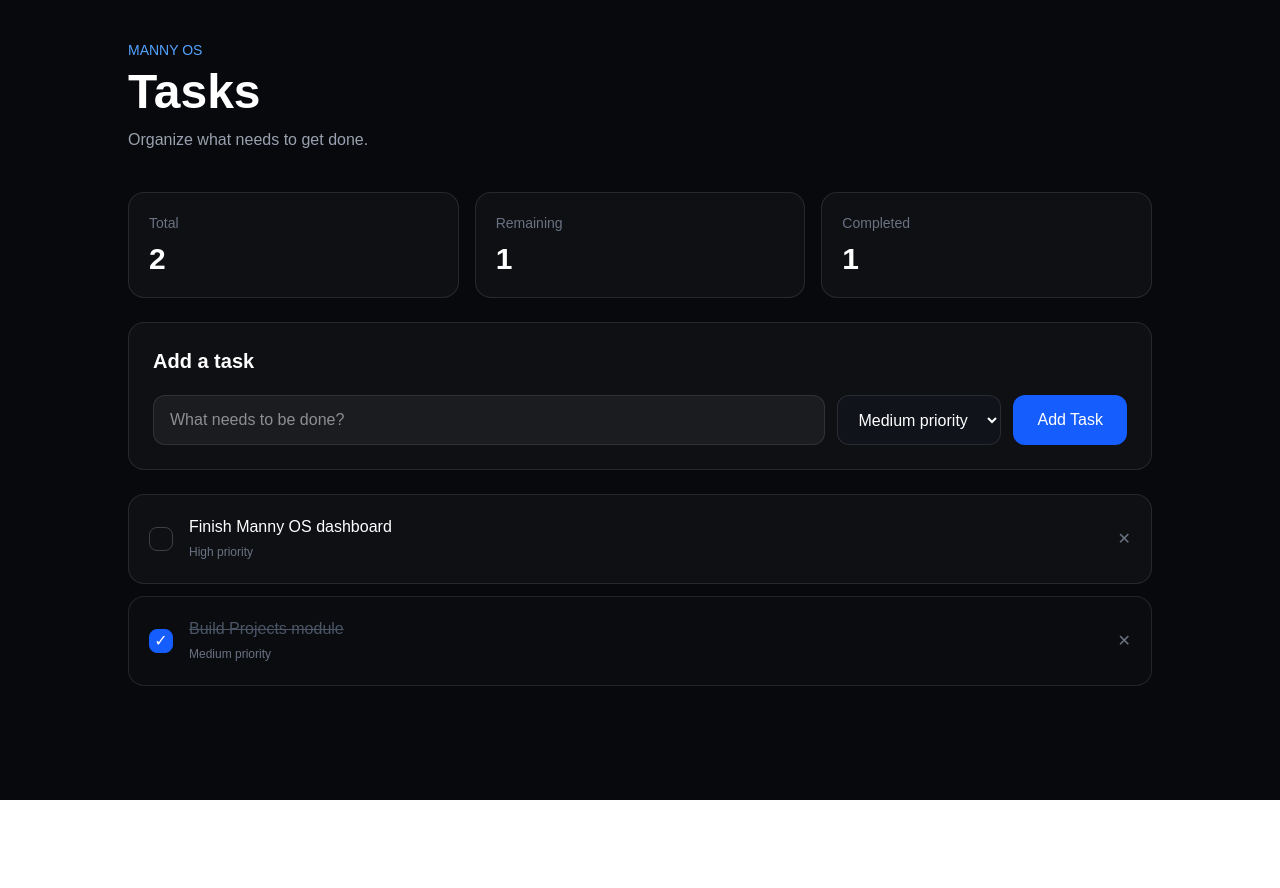
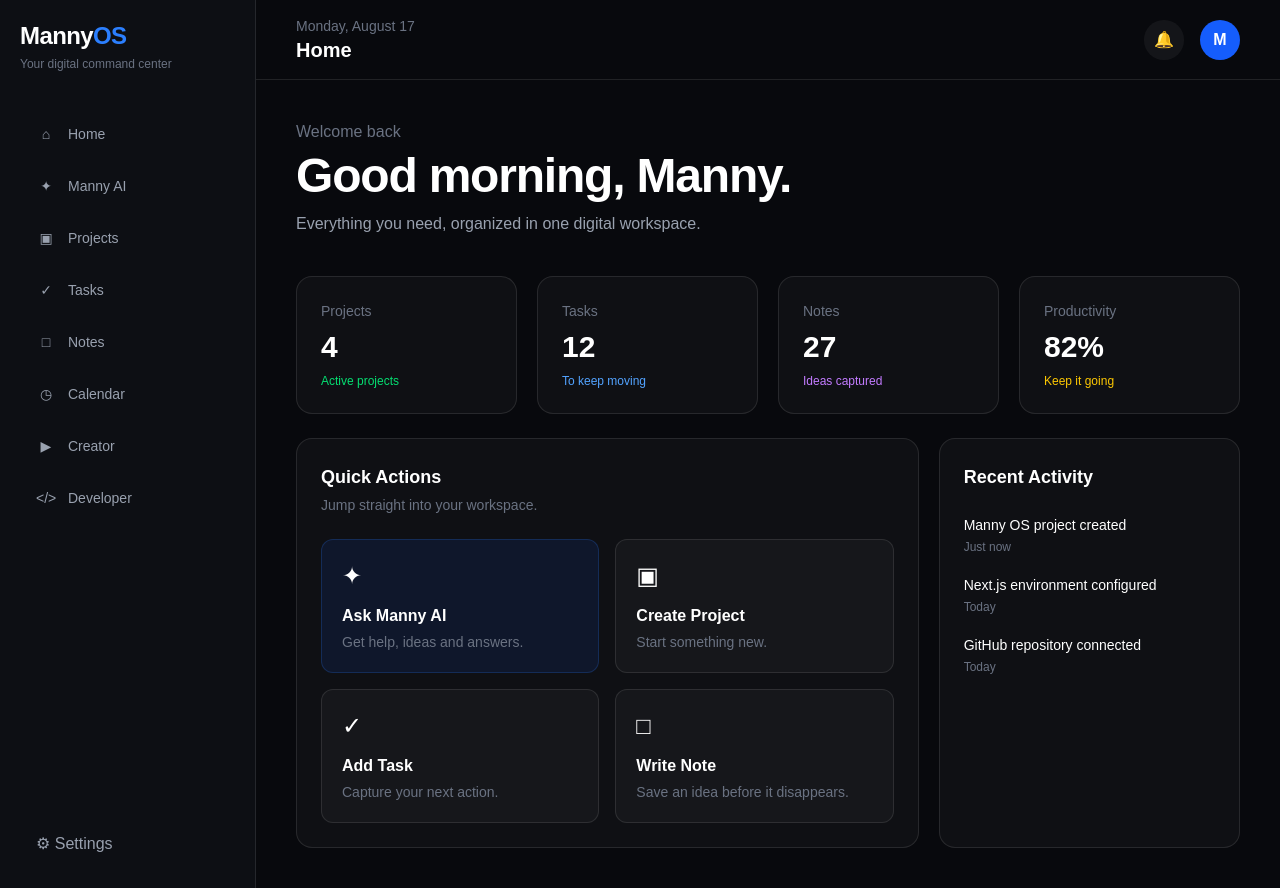
Before and after one commit to manny456788/DEPLOY-EMMY-II, a Next.js app: page / in a window 1280 px wide. Before the commit the page ends 800 px from the top, so only its background shows below. Built offline with nearby package versions, Linux system fonts and the light colour scheme.

Commit message:
Complete Manny OS navigation and tasks

```diff
--- a/app/page.tsx
+++ b/app/page.tsx
@@ -1,228 +1,320 @@
 "use client";
 
-import { useState } from "react";
+import Link from "next/link";
 
-type Task = {
-  id: number;
-  title: string;
-  priority: "Low" | "Medium" | "High";
-  completed: boolean;
-};
+const menu = [
+  { name: "Home", icon: "⌂", path: "/" },
+  { name: "Manny AI", icon: "✦", path: "/ai" },
+  { name: "Projects", icon: "▣", path: "/projects" },
+  { name: "Tasks", icon: "✓", path: "/tasks" },
+  { name: "Notes", icon: "□", path: "/notes" },
+  { name: "Calendar", icon: "◷", path: "/calendar" },
+  { name: "Creator", icon: "▶", path: "/creator" },
+  { name: "Developer", icon: "</>", path: "/developer" },
+];
 
-export default function TasksPage() {
-  const [tasks, setTasks] = useState<Task[]>([
-    {
-      id: 1,
-      title: "Finish Manny OS dashboard",
-      priority: "High",
-      completed: false,
-    },
-    {
-      id: 2,
-      title: "Build Projects module",
-      priority: "Medium",
-      completed: true,
-    },
-  ]);
+export default function Home() {
+  return (
+    <main className="min-h-screen bg-[#08090d] text-white flex">
 
-  const [newTask, setNewTask] = useState("");
-  const [priority, setPriority] = useState<Task["priority"]>("Medium");
+      {/* Sidebar */}
+      <aside className="w-64 border-r border-white/10 bg-[#0d0f14] p-5 hidden md:flex flex-col">
 
-  function addTask() {
-    if (!newTask.trim()) return;
-
-    const task: Task = {
-      id: Date.now(),
-      title: newTask,
-      priority,
-      completed: false,
-    };
-
-    setTasks((current) => [task, ...current]);
-    setNewTask("");
-    setPriority("Medium");
-  }
-
-  function toggleTask(id: number) {
-    setTasks((current) =>
-      current.map((task) =>
-        task.id === id
-          ? { ...task, completed: !task.completed }
-          : task
-      )
-    );
-  }
-
-  function deleteTask(id: number) {
-    setTasks((current) =>
-      current.filter((task) => task.id !== id)
-    );
-  }
-
-  const completed = tasks.filter((task) => task.completed).length;
-  const remaining = tasks.length - completed;
-
-  return (
-    <main className="min-h-screen bg-[#08090d] text-white p-6 md:p-10">
-      <div className="max-w-5xl mx-auto">
-
-        {/* Header */}
         <div className="mb-10">
-          <p className="text-blue-400 text-sm font-medium">
-            MANNY OS
-          </p>
-
-          <h1 className="text-4xl md:text-5xl font-bold mt-2">
-            Tasks
+          <h1 className="text-2xl font-bold tracking-tight">
+            Manny<span className="text-blue-500">OS</span>
           </h1>
 
-          <p className="text-gray-400 mt-3">
-            Organize what needs to get done.
+          <p className="text-xs text-gray-500 mt-1">
+            Your digital command center
           </p>
         </div>
 
+        <nav className="space-y-2">
+
+          {menu.map((item) => (
+            <Link
+              key={item.name}
+              href={item.path}
+              className="w-full flex items-center gap-3 px-4 py-3 rounded-xl text-sm text-gray-400 hover:bg-white/5 hover:text-white transition"
+            >
+              <span className="w-5 text-center">
+                {item.icon}
+              </span>
+
+              {item.name}
+            </Link>
+          ))}
+
+        </nav>
+
+        <div className="mt-auto">
+
+          <Link
+            href="/settings"
+            className="w-full flex items-center gap-3 px-4 py-3 rounded-xl text-gray-400 hover:bg-white/5 hover:text-white transition"
+          >
+            ⚙ Settings
+          </Link>
+
+        </div>
+
+      </aside>
+
+      {/* Main Content */}
+      <section className="flex-1">
+
+        {/* Top Bar */}
+        <header className="h-20 border-b border-white/10 flex items-center justify-between px-6 md:px-10">
+
+          <div>
+            <p className="text-sm text-gray-500">
+              Monday, August 17
+            </p>
+
+            <h2 className="text-xl font-semibold">
+              Home
+            </h2>
+          </div>
+
+          <div className="flex items-center gap-4">
+
+            <button className="w-10 h-10 rounded-full bg-white/5 hover:bg-white/10">
+              🔔
+            </button>
+
+            <div className="w-10 h-10 rounded-full bg-blue-600 flex items-center justify-center font-semibold">
+              M
+            </div>
+
+          </div>
+
+        </header>
+
+        {/* Dashboard */}
+        <div className="p-6 md:p-10">
+
+          <div className="mb-10">
+
+            <p className="text-gray-500 mb-2">
+              Welcome back
+            </p>
+
+            <h1 className="text-4xl md:text-5xl font-bold tracking-tight">
+              Good morning, Manny.
+            </h1>
+
+            <p className="text-gray-400 mt-3 max-w-xl">
+              Everything you need, organized in one digital workspace.
+            </p>
+
+          </div>
+
           {/* Stats */}
-        <div className="grid grid-cols-2 md:grid-cols-3 gap-4 mb-6">
+          <div className="grid grid-cols-1 sm:grid-cols-2 lg:grid-cols-4 gap-5">
 
-          <div className="border border-white/10 bg-white/[0.03] rounded-2xl p-5">
+            <div className="rounded-2xl border border-white/10 bg-white/[0.03] p-6">
+
               <p className="text-gray-500 text-sm">
-              Total
+                Projects
               </p>
 
               <p className="text-3xl font-bold mt-2">
-              {tasks.length}
+                4
+              </p>
+
+              <p className="text-xs text-green-400 mt-2">
+                Active projects
+              </p>
+
+            </div>
+
+            <div className="rounded-2xl border border-white/10 bg-white/[0.03] p-6">
+
+              <p className="text-gray-500 text-sm">
+                Tasks
+              </p>
+
+              <p className="text-3xl font-bold mt-2">
+                12
+              </p>
+
+              <p className="text-xs text-blue-400 mt-2">
+                To keep moving
+              </p>
+
+            </div>
+
+            <div className="rounded-2xl border border-white/10 bg-white/[0.03] p-6">
+
+              <p className="text-gray-500 text-sm">
+                Notes
+              </p>
+
+              <p className="text-3xl font-bold mt-2">
+                27
+              </p>
+
+              <p className="text-xs text-purple-400 mt-2">
+                Ideas captured
+              </p>
+
+            </div>
+
+            <div className="rounded-2xl border border-white/10 bg-white/[0.03] p-6">
+
+              <p className="text-gray-500 text-sm">
+                Productivity
+              </p>
+
+              <p className="text-3xl font-bold mt-2">
+                82%
+              </p>
+
+              <p className="text-xs text-yellow-400 mt-2">
+                Keep it going
+              </p>
+
+            </div>
+
+          </div>
+
+          {/* Quick Actions */}
+          <div className="grid lg:grid-cols-3 gap-5 mt-6">
+
+            <div className="lg:col-span-2 rounded-2xl border border-white/10 bg-white/[0.03] p-6">
+
+              <h3 className="text-lg font-semibold">
+                Quick Actions
+              </h3>
+
+              <p className="text-sm text-gray-500 mt-1">
+                Jump straight into your workspace.
+              </p>
+
+              <div className="grid sm:grid-cols-2 gap-4 mt-6">
+
+                <Link
+                  href="/ai"
+                  className="text-left rounded-xl bg-blue-600/10 border border-blue-500/20 p-5 hover:bg-blue-600/20 transition"
+                >
+                  <div className="text-2xl">
+                    ✦
+                  </div>
+
+                  <h4 className="font-semibold mt-3">
+                    Ask Manny AI
+                  </h4>
+
+                  <p className="text-sm text-gray-500 mt-1">
+                    Get help, ideas and answers.
+                  </p>
+                </Link>
+
+                <Link
+                  href="/projects"
+                  className="text-left rounded-xl bg-white/[0.03] border border-white/10 p-5 hover:bg-white/[0.06] transition"
+                >
+                  <div className="text-2xl">
+                    ▣
+                  </div>
+
+                  <h4 className="font-semibold mt-3">
+                    Create Project
+                  </h4>
+
+                  <p className="text-sm text-gray-500 mt-1">
+                    Start something new.
+                  </p>
+                </Link>
+
+                <Link
+                  href="/tasks"
+                  className="text-left rounded-xl bg-white/[0.03] border border-white/10 p-5 hover:bg-white/[0.06] transition"
+                >
+                  <div className="text-2xl">
+                    ✓
+                  </div>
+
+                  <h4 className="font-semibold mt-3">
+                    Add Task
+                  </h4>
+
+                  <p className="text-sm text-gray-500 mt-1">
+                    Capture your next action.
+                  </p>
+                </Link>
+
+                <Link
+                  href="/notes"
+                  className="text-left rounded-xl bg-white/[0.03] border border-white/10 p-5 hover:bg-white/[0.06] transition"
+                >
+                  <div className="text-2xl">
+                    □
+                  </div>
+
+                  <h4 className="font-semibold mt-3">
+                    Write Note
+                  </h4>
+
+                  <p className="text-sm text-gray-500 mt-1">
+                    Save an idea before it disappears.
+                  </p>
+                </Link>
+
+              </div>
+
+            </div>
+
+            {/* Activity */}
+            <div className="rounded-2xl border border-white/10 bg-white/[0.03] p-6">
+
+              <h3 className="text-lg font-semibold">
+                Recent Activity
+              </h3>
+
+              <div className="mt-6 space-y-5">
+
+                <div>
+                  <p className="text-sm">
+                    Manny OS project created
+                  </p>
+
+                  <p className="text-xs text-gray-500 mt-1">
+                    Just now
                   </p>
                 </div>
 
-          <div className="border border-white/10 bg-white/[0.03] rounded-2xl p-5">
-            <p className="text-gray-500 text-sm">
-              Remaining
+                <div>
+                  <p className="text-sm">
+                    Next.js environment configured
                   </p>
 
-            <p className="text-3xl font-bold mt-2">
-              {remaining}
+                  <p className="text-xs text-gray-500 mt-1">
+                    Today
                   </p>
                 </div>
 
-          <div className="border border-white/10 bg-white/[0.03] rounded-2xl p-5">
-            <p className="text-gray-500 text-sm">
-              Completed
+                <div>
+                  <p className="text-sm">
+                    GitHub repository connected
                   </p>
 
-            <p className="text-3xl font-bold mt-2">
-              {completed}
+                  <p className="text-xs text-gray-500 mt-1">
+                    Today
                   </p>
                 </div>
 
               </div>
 
-        {/* Add Task */}
-        <div className="border border-white/10 bg-white/[0.03] rounded-2xl p-6 mb-6">
-
-          <h2 className="text-xl font-semibold">
-            Add a task
-          </h2>
-
-          <div className="flex flex-col md:flex-row gap-3 mt-5">
-
-            <input
-              value={newTask}
-              onChange={(e) => setNewTask(e.target.value)}
-              onKeyDown={(e) => {
-                if (e.key === "Enter") {
-                  addTask();
-                }
-              }}
-              placeholder="What needs to be done?"
-              className="flex-1 bg-white/5 border border-white/10 rounded-xl px-4 py-3 outline-none focus:border-blue-500"
-            />
-
-            <select
-              value={priority}
-              onChange={(e) =>
-                setPriority(e.target.value as Task["priority"])
-              }
-              className="bg-[#11131a] border border-white/10 rounded-xl px-4 py-3 outline-none"
-            >
-              <option value="Low">Low priority</option>
-              <option value="Medium">Medium priority</option>
-              <option value="High">High priority</option>
-            </select>
-
-            <button
-              onClick={addTask}
-              className="bg-blue-600 hover:bg-blue-500 px-6 py-3 rounded-xl font-medium transition"
-            >
-              Add Task
-            </button>
-
             </div>
-        </div>
-
-        {/* Task List */}
-        <div className="space-y-3">
-
-          {tasks.map((task) => (
-            <div
-              key={task.id}
-              className={`border border-white/10 rounded-2xl p-5 flex items-center gap-4 transition ${
-                task.completed
-                  ? "bg-white/[0.015]"
-                  : "bg-white/[0.03]"
-              }`}
-            >
-
-              {/* Checkbox */}
-              <button
-                onClick={() => toggleTask(task.id)}
-                className={`w-6 h-6 rounded-lg border flex items-center justify-center flex-shrink-0 ${
-                  task.completed
-                    ? "bg-blue-600 border-blue-600"
-                    : "border-white/20 hover:border-blue-500"
-                }`}
-              >
-                {task.completed && "✓"}
-              </button>
-
-              {/* Task */}
-              <div className="flex-1">
-
-                <p
-                  className={`font-medium ${
-                    task.completed
-                      ? "line-through text-gray-600"
-                      : ""
-                  }`}
-                >
-                  {task.title}
-                </p>
-
-                <span className="text-xs text-gray-500">
-                  {task.priority} priority
-                </span>
 
           </div>
 
-              {/* Delete */}
-              <button
-                onClick={() => deleteTask(task.id)}
-                className="text-gray-500 hover:text-red-400 transition"
-              >
-                ✕
-              </button>
-
-            </div>
-          ))}
-
         </div>
 
-        {tasks.length === 0 && (
-          <div className="text-center py-20 text-gray-500">
-            No tasks yet. Add your first task above.
-          </div>
-        )}
+      </section>
 
-      </div>
     </main>
   );
 }
--- /dev/null
+++ b/app/tasks/page.tsx
@@ -0,0 +1,239 @@
+"use client";
+
+import { useState } from "react";
+
+type Task = {
+  id: number;
+  title: string;
+  priority: "Low" | "Medium" | "High";
+  completed: boolean;
+};
+
+export default function TasksPage() {
+  const [tasks, setTasks] = useState<Task[]>([
+    {
+      id: 1,
+      title: "Finish Manny OS dashboard",
+      priority: "High",
+      completed: false,
+    },
+    {
+      id: 2,
+      title: "Connect Manny OS to GitHub",
+      priority: "Medium",
+      completed: true,
+    },
+    {
+      id: 3,
+      title: "Plan next YouTube video",
+      priority: "Low",
+      completed: false,
+    },
+  ]);
+
+  const [newTask, setNewTask] = useState("");
+  const [priority, setPriority] =
+    useState<Task["priority"]>("Medium");
+
+  function addTask() {
+    if (!newTask.trim()) return;
+
+    const task: Task = {
+      id: Date.now(),
+      title: newTask,
+      priority,
+      completed: false,
+    };
+
+    setTasks((current) => [task, ...current]);
+    setNewTask("");
+    setPriority("Medium");
+  }
+
+  function toggleTask(id: number) {
+    setTasks((current) =>
+      current.map((task) =>
+        task.id === id
+          ? { ...task, completed: !task.completed }
+          : task
+      )
+    );
+  }
+
+  function deleteTask(id: number) {
+    setTasks((current) =>
+      current.filter((task) => task.id !== id)
+    );
+  }
+
+  const completed = tasks.filter(
+    (task) => task.completed
+  ).length;
+
+  return (
+    <main className="min-h-screen bg-[#08090d] text-white p-6 md:p-10">
+      <div className="max-w-5xl mx-auto">
+
+        <div className="mb-10">
+          <p className="text-blue-400 text-sm font-medium">
+            MANNY OS
+          </p>
+
+          <h1 className="text-4xl md:text-5xl font-bold mt-2">
+            Tasks
+          </h1>
+
+          <p className="text-gray-400 mt-3">
+            Organize your work and keep moving forward.
+          </p>
+        </div>
+
+        {/* Stats */}
+        <div className="grid grid-cols-3 gap-4 mb-6">
+
+          <div className="border border-white/10 bg-white/[0.03] rounded-2xl p-5">
+            <p className="text-gray-500 text-sm">
+              Total
+            </p>
+
+            <p className="text-3xl font-bold mt-2">
+              {tasks.length}
+            </p>
+          </div>
+
+          <div className="border border-white/10 bg-white/[0.03] rounded-2xl p-5">
+            <p className="text-gray-500 text-sm">
+              Completed
+            </p>
+
+            <p className="text-3xl font-bold mt-2">
+              {completed}
+            </p>
+          </div>
+
+          <div className="border border-white/10 bg-white/[0.03] rounded-2xl p-5">
+            <p className="text-gray-500 text-sm">
+              Remaining
+            </p>
+
+            <p className="text-3xl font-bold mt-2">
+              {tasks.length - completed}
+            </p>
+          </div>
+
+        </div>
+
+        {/* Add Task */}
+        <div className="border border-white/10 bg-white/[0.03] rounded-2xl p-6 mb-6">
+
+          <h2 className="text-xl font-semibold">
+            Add Task
+          </h2>
+
+          <div className="flex flex-col md:flex-row gap-3 mt-5">
+
+            <input
+              value={newTask}
+              onChange={(e) => setNewTask(e.target.value)}
+              onKeyDown={(e) => {
+                if (e.key === "Enter") {
+                  addTask();
+                }
+              }}
+              placeholder="What needs to be done?"
+              className="flex-1 bg-white/5 border border-white/10 rounded-xl px-4 py-3 outline-none focus:border-blue-500"
+            />
+
+            <select
+              value={priority}
+              onChange={(e) =>
+                setPriority(
+                  e.target.value as Task["priority"]
+                )
+              }
+              className="bg-[#11131a] border border-white/10 rounded-xl px-4 py-3 outline-none"
+            >
+              <option value="Low">Low</option>
+              <option value="Medium">Medium</option>
+              <option value="High">High</option>
+            </select>
+
+            <button
+              onClick={addTask}
+              className="bg-blue-600 hover:bg-blue-500 px-6 py-3 rounded-xl font-medium transition"
+            >
+              Add Task
+            </button>
+
+          </div>
+
+        </div>
+
+        {/* Task List */}
+        <div className="border border-white/10 bg-white/[0.03] rounded-2xl p-6">
+
+          <h2 className="text-xl font-semibold">
+            My Tasks
+          </h2>
+
+          <div className="mt-5 space-y-3">
+
+            {tasks.map((task) => (
+              <div
+                key={task.id}
+                className="flex items-center gap-4 border border-white/10 rounded-xl p-4"
+              >
+
+                <button
+                  onClick={() => toggleTask(task.id)}
+                  className={`w-6 h-6 rounded-md border flex items-center justify-center ${
+                    task.completed
+                      ? "bg-blue-600 border-blue-600"
+                      : "border-white/20"
+                  }`}
+                >
+                  {task.completed && "✓"}
+                </button>
+
+                <div className="flex-1">
+
+                  <p
+                    className={
+                      task.completed
+                        ? "line-through text-gray-500"
+                        : "text-white"
+                    }
+                  >
+                    {task.title}
+                  </p>
+
+                  <span className="text-xs text-gray-500">
+                    {task.priority} priority
+                  </span>
+
+                </div>
+
+                <button
+                  onClick={() => deleteTask(task.id)}
+                  className="text-sm text-gray-500 hover:text-red-400"
+                >
+                  Delete
+                </button>
+
+              </div>
+            ))}
+
+          </div>
+
+          {tasks.length === 0 && (
+            <div className="text-center py-10 text-gray-500">
+              No tasks yet.
+            </div>
+          )}
+
+        </div>
+
+      </div>
+    </main>
+  );
+}
```
Lines whose indentation alone changed are shown as unchanged.
